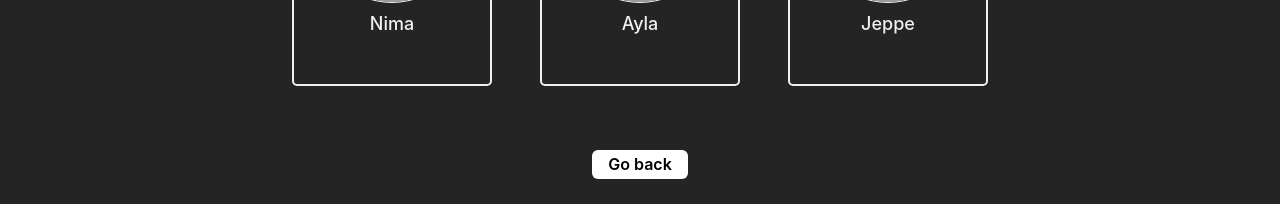
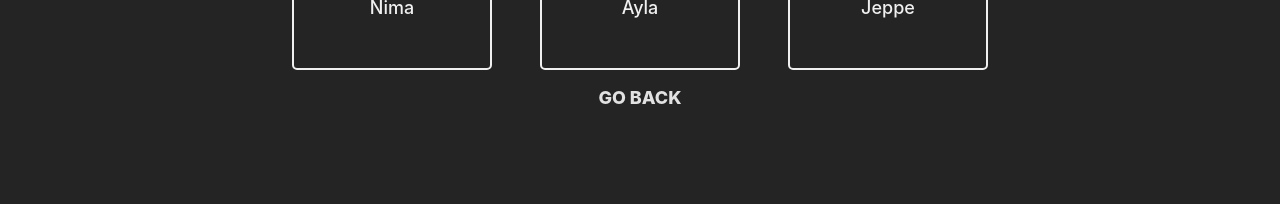
Before and after one commit to Lagsi/map-react, a React (Vite) app: page /about in a window 1280 px wide. Shown: the part 593-797 px from the top of the page. Built offline with nearby package versions, Linux system fonts and the light colour scheme; grey boxes are pictures that could not be loaded.

Commit message:
Add new design to "go back" button on about page

```diff
--- a/src/App.css
+++ b/src/App.css
@@ -46,7 +46,7 @@ body {
 .words {
   text-align: center;
   padding: 0 0.5rem;
-  margin: 2rem auto 7rem auto;
+  margin: 2rem auto 6rem auto;
   line-height: 2rem;
   max-width: 50%;
   font-size: 1.2em;
@@ -102,7 +102,6 @@ body {
   width: 100%;
   font-size: 5rem;
   display: block;
-  position: absolute;
 }
 
 .hover-display {
--- a/src/App.jsx
+++ b/src/App.jsx
@@ -25,76 +25,67 @@ function App() {
   }
 
   const fetchApiData = (country) => {
-    // try {
-    //   fetch(
-    //     `https://api.newscatcherapi.com/v2/search?q=${country}&lang=en,fa&search_in=title&sort_by=date&sources=ap.org,reuters.com,cnn.com,bbc.com,iranintl.com,bbc.co.uk,nytimes.com,theguardian.com,
-    //     `,
-    //     {
-    //       headers: {
-    //         "x-api-key": import.meta.env.VITE_NEWSCATCHER_KEY,
-    //       },
-    //     }
-    //   )
-    //     .then((response) => response.json())
-    //     .then((data) => {
-    //       if (!data.articles || data.articles.length < 5) {
-    //         setTimeout(() => {
-    //           try {
-    //             //   fetch(
-    //             //     `https://api.newscatcherapi.com/v2/search?q=${country}&lang=en,fa&search_in=title&sort_by=date&not_sources=cts.businesswire.com,intelligenceonline.com
-    //             // `,
-    //             //     {
-    //             //       headers: {
-    //             //         "x-api-key": import.meta.env.VITE_NEWSCATCHER_KEY,
-    //             //       },
-    //             //     }
-    //             //   )
-    //             fetch(
-    //               `https://api.newscatcherapi.com/v2/search
-    //         `,
-    //               {
-    //                 headers: {
-    //                   "x-api-key": import.meta.env.VITE_NEWSCATCHER_KEY,
-    //                 },
-    //               }
-    //             )
-    //               .then((response) => response.json())
-    //               .then((dataWithoutAllSrcs) => {
-    //                 let arr = dataWithoutAllSrcs.articles;
-    //                 const uniqueTitles = new Set();
-    //                 const filteredArr = arr.filter((obj) => {
-    //                   if (!uniqueTitles.has(obj.title)) {
-    //                     uniqueTitles.add(obj.title);
-    //                     return true;
-    //                   }
-    //                   return false;
-    //                 });
-    //                 // filteredArr.articles.forEach((article) => {
-    //                 //   if (article.title.length > 200) {
-    //                 //     article.title = article.title.slice(0, 200);
-    //                 //   }
-    //                 // });
-    //                 setData(filteredArr);
-    //                 scrollToNews();
-    //               });
-    //           } catch (error) {
-    //             console.log(error);
-    //           }
-    //         }, 1200);
-    //         return;
-    //       }
-    //       data.articles.forEach((article) => {
-    //         if (article.title.length > 200) {
-    //           article.title = article.title.slice(0, 200);
-    //         }
-    //       });
-    //       if (data.articles.length > 4) setData(data.articles);
-    //       scrollToNews();
-    //     });
-    // } catch (error) {
-    //   console.log(error);
-    // }
-    // scrollToNews();
+    try {
+      fetch(
+        `https://api.newscatcherapi.com/v2/search?q=${country}&lang=en,fa&search_in=title&sort_by=date&sources=ap.org,reuters.com,cnn.com,bbc.com,iranintl.com,bbc.co.uk,nytimes.com,theguardian.com,
+        `,
+        {
+          headers: {
+            "x-api-key": import.meta.env.VITE_NEWSCATCHER_KEY,
+          },
+        }
+      )
+        .then((response) => response.json())
+        .then((data) => {
+          if (!data.articles || data.articles.length < 5) {
+            setTimeout(() => {
+              try {
+                fetch(
+                  `https://api.newscatcherapi.com/v2/search?q=${country}&lang=en,fa&search_in=title&sort_by=date&not_sources=cts.businesswire.com,intelligenceonline.com
+                `,
+                  {
+                    headers: {
+                      "x-api-key": import.meta.env.VITE_NEWSCATCHER_KEY,
+                    },
+                  }
+                )
+                  .then((response) => response.json())
+                  .then((dataWithoutAllSrcs) => {
+                    let arr = dataWithoutAllSrcs.articles;
+                    const uniqueTitles = new Set();
+                    const filteredArr = arr.filter((obj) => {
+                      if (!uniqueTitles.has(obj.title)) {
+                        uniqueTitles.add(obj.title);
+                        return true;
+                      }
+                      return false;
+                    });
+                    // filteredArr.articles.forEach((article) => {
+                    //   if (article.title.length > 200) {
+                    //     article.title = article.title.slice(0, 200);
+                    //   }
+                    // });
+                    setData(filteredArr);
+                    scrollToNews();
+                  });
+              } catch (error) {
+                console.log(error);
+              }
+            }, 1200);
+            return;
+          }
+          data.articles.forEach((article) => {
+            if (article.title.length > 200) {
+              article.title = article.title.slice(0, 200);
+            }
+          });
+          if (data.articles.length > 4) setData(data.articles);
+          scrollToNews();
+        });
+    } catch (error) {
+      console.log(error);
+    }
+    scrollToNews();
   };
 
   const scrollToNews = () => {
@@ -107,14 +98,14 @@ function App() {
   const onClick = (event) => {
     const country = getLocationName(event);
     setClickedCountry(country);
-    //fetchApiData(country);
+    fetchApiData(country);
   };
   const mobileButtonClick = (event) => {
     const country = event.trim();
     console.log(country);
     setClickedCountry(country);
     setData(localData.articles);
-    //fetchApiData(country);
+    fetchApiData(country);
   };
 
   return (
--- a/src/components/About.jsx
+++ b/src/components/About.jsx
@@ -1,11 +1,19 @@
 import React from "react";
 import { Link } from "react-router-dom";
 import AboutCard from "./AboutCard";
+import styles from "./About.module.css";
 
 function About() {
   return (
     <>
-      <p className="words">In this application, Our main objective is to provide uncensored and unbiased news coverage from countries around the world. This means that all news topics, including human rights, gender equality, politics from various parties, art and sports, should be made accessible to users without selective filtering or editorial bias, as opposed to traditional television news broadcasting policies.</p>
+      <p className="words">
+        In this application, Our main objective is to provide uncensored and
+        unbiased news coverage from countries around the world. This means that
+        all news topics, including human rights, gender equality, politics from
+        various parties, art and sports, should be made accessible to users
+        without selective filtering or editorial bias, as opposed to traditional
+        television news broadcasting policies.
+      </p>
 
       <div className="about-card-container">
         <AboutCard
@@ -30,8 +38,8 @@ function About() {
           linkedin="https://www.linkedin.com/in/jeppehauman/"
         />
       </div>
-      <Link to="/">
-        <p className="go-back">Go back</p>
+      <Link className={styles["button-wrapper"]} to="/">
+        <button className={styles["go-back"]}>Go back</button>
       </Link>
     </>
   );
--- /dev/null
+++ b/src/components/About.module.css
@@ -0,0 +1,47 @@
+/* NEED TO CENTER THIS! */
+.go-back {
+  font-size: 18px;
+  color: #e1e1e1;
+  font-family: inherit;
+  font-weight: 800;
+  cursor: pointer;
+  position: relative;
+  border: none;
+  background: none;
+  text-transform: uppercase;
+  transition-timing-function: cubic-bezier(0.25, 0.8, 0.25, 1);
+  transition-duration: 400ms;
+  transition-property: color;
+  margin: 1rem 0;
+}
+
+.go-back:focus,
+.go-back:hover {
+  color: #fff;
+}
+
+.go-back:focus:after,
+.go-back:hover:after {
+  width: 100%;
+  left: 0%;
+}
+
+.go-back:after {
+  content: "";
+  pointer-events: none;
+  bottom: -2px;
+  left: 50%;
+  position: absolute;
+  width: 0%;
+  height: 2px;
+  background-color: #fff;
+  transition-timing-function: cubic-bezier(0.25, 0.8, 0.25, 1);
+  transition-duration: 400ms;
+  transition-property: width, left;
+}
+
+.button-wrapper {
+  display: flex;
+  justify-content: center;
+  align-items: center;
+}
```
